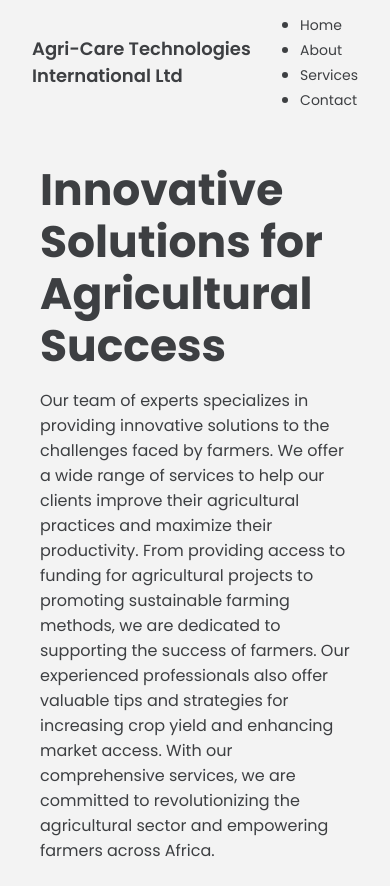
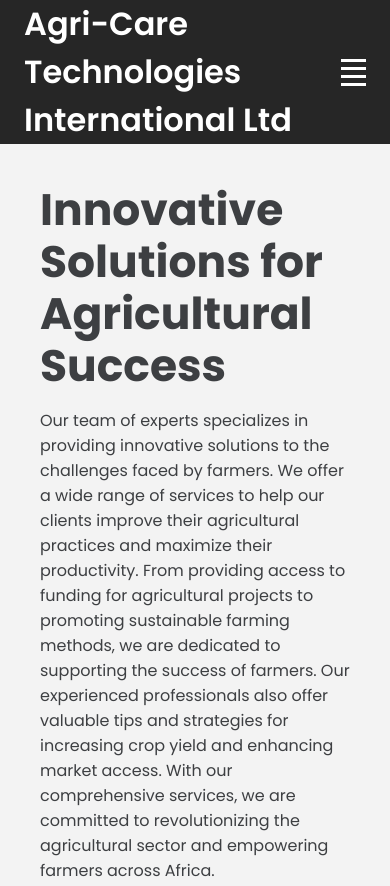
Before and after one commit to mryan-3/web1.0, a plain HTML site: page 87/services/services.html in a window 390 px wide. Shown: the top 886 px of the page. Drawn offline with nearby package versions, Linux system fonts and the light colour scheme; a script that the page names is missing; a web font is replaced by a local one.

Commit message:
Update styles.css and added nav

```diff
--- a/87/services/styles.css
+++ b/87/services/styles.css
@@ -38,6 +38,13 @@
 		position: relative;
 		width: 100%;
 		padding: 48px;
+	  }
+	  .tapp-section1 {
+		display:grid;
+		grid-template-columns: auto auto;
+		grid-template-rows: auto;
+		margin: top 10px; ;
+
 	  }
 
 	  .tapp-section-background {
@@ -317,17 +324,30 @@
 		justify-content: center;
 		background-color: var(--tapp-section-text, #000);
 	 }
+	 li{
+		list-style: none;
+	  }
+	  a{
+		color: white;
+		text-decoration: none;
+	  }
 
 	 .tapp-site-navbar {
 		width: 100%;
-		min-height: 54px;
-		padding: 12px 32px;
+		min-height: 70px;
+		padding: 0 24px;
 		display: flex;
 		align-items: center;
 		justify-content: space-between;
-		background-color: var(--tapp-theme-primary);
+		background-color: #262626;
 		color: var(--tapp-theme-secondary);
 		font-family: var(--tapp-theme-font);
+	 }
+	 .nav-menu{
+		display: flex;
+		justify-content: space-between;
+		align-items: center;
+		gap: 60px;
 	 }
 
 	 .tapp-site-navbar-container {
@@ -337,8 +357,9 @@
 	 }
 
 	 .tapp-site-navbar-title {
-		font-size: 18px;
+		font-size: 2rem;
 		font-weight: 600;
+		color: white;
 	 }
 
 	 .tapp-site-navbar-pages {
@@ -354,10 +375,56 @@
 	 }
 
 	 .tapp-site-navbar-pages-button {
-		text-decoration: none;
-		color: var(--tapp-theme-secondary);
-		font-size: 14px;
+		transition: 0.7s ease;;
 	 }
+	 .tapp-site-navbar-pages-button:hover{
+		color: dodgerblue;
+	 }
+	 .hamburger{
+		display: none;
+		cursor: pointer;
+	 }
+	 .bar{
+		display: block;
+		width: 25px;
+		height: 3px;
+		margin: 5px auto;
+		-webkit-transition: all 0.3s ease-in-out;
+		transition: all 0.3s ease-in-out;
+		background-color: white;
+	 }
+	 @media(max-width:768px){
+		.hamburger{
+			display: block;
+		}
+		.hamburger.active .bar:nth-child(2){
+			opacity: 0;
+		}
+		.hamburger.active .bar:nth-child(1){
+			transform: translateY(8px) rotate(45deg);
+		}
+		.hamburger.active .bar:nth-child(3){
+			transform: translateY(-8px) rotate(-45deg);
+		}
+		.nav-menu{
+			position: fixed;
+			left: -100%;
+			top: 70px;
+			gap: 0;
+			flex-direction: column;
+			background-color: #262626;
+			width: 100%;
+			opacity: 1;
+			text-align: center;
+			transition: 0.3s;
+		}
+		.nav-item{
+			margin: 16px 0;
+		}
+		.nav-menu.active{
+			left: 0;
+		}
+	}
 
 	 #snackbar {
 		visibility: hidden;
```
